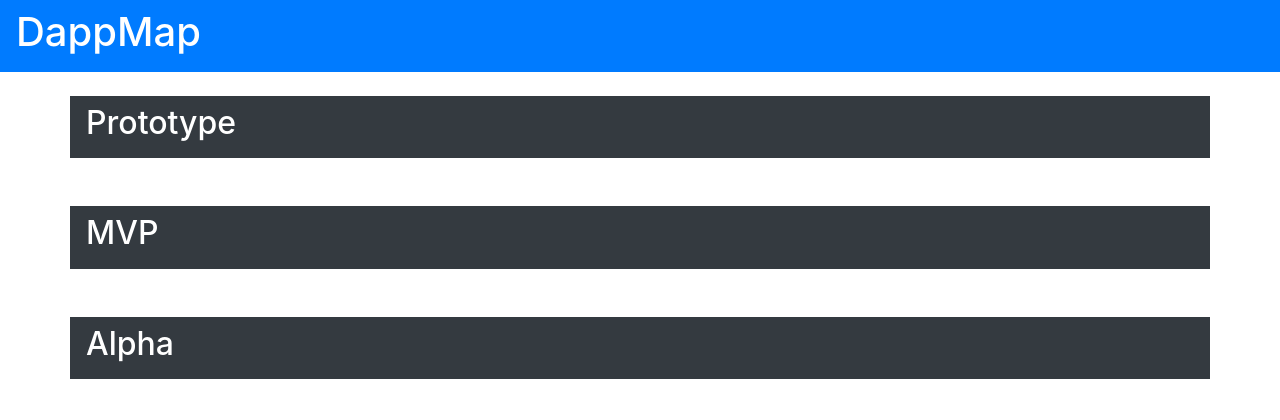
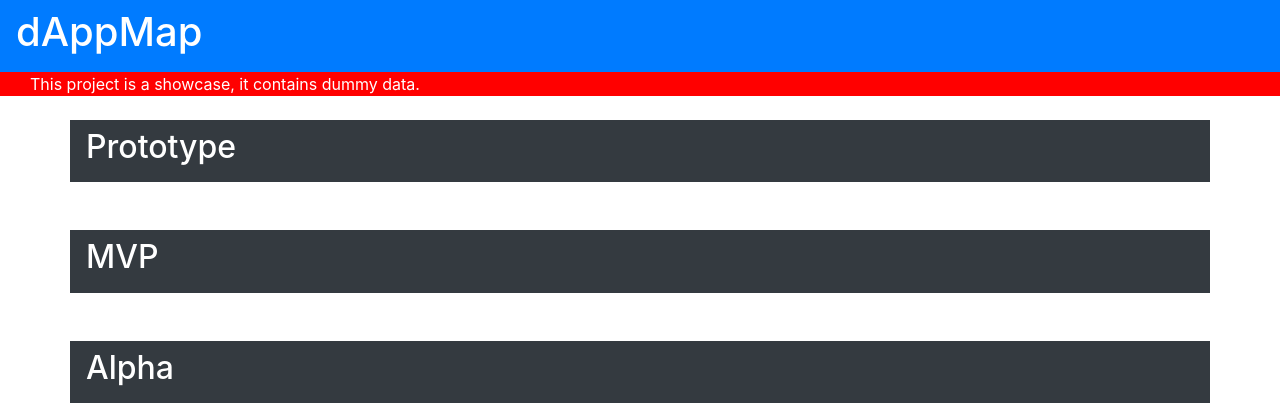
Before and after one commit to dappstore0/dappstore, a Django app: page / in a window 1280 px wide. Shown: the top 420 px of the page. Run offline with Django 3.2, Linux system fonts and the light colour scheme; data that the repository does not hold is empty; some libraries are stand-ins or nearby versions.

Commit message:
dAppMapp

```diff
--- a/app/templates/base.html
+++ b/app/templates/base.html
@@ -19,8 +19,9 @@
   </head>
   <body>
     <nav class="navbar navbar-dark bg-primary">
-      <h1 style="color:white;">DappMap</h1>
+      <h1 style="color:white;">dAppMap</h1>
     </nav>
+    <div style="background-color: red; color: white; padding-left: 30px">This project is a showcase, it contains dummy data.</div>
     {% block content %}{% endblock %}
 
     <div id="footer" class="container-fluid bg-dark text-light">
--- a/app/views.py
+++ b/app/views.py
@@ -36,7 +36,7 @@
         "alphas": alphas,
         "betas": betas,
         "lives": lives,
-        "title": "Welcome to The DappMap!",
+        "title": "Welcome to The dAppMap!",
     }
     return render(request, "home.html", context)
 
```
